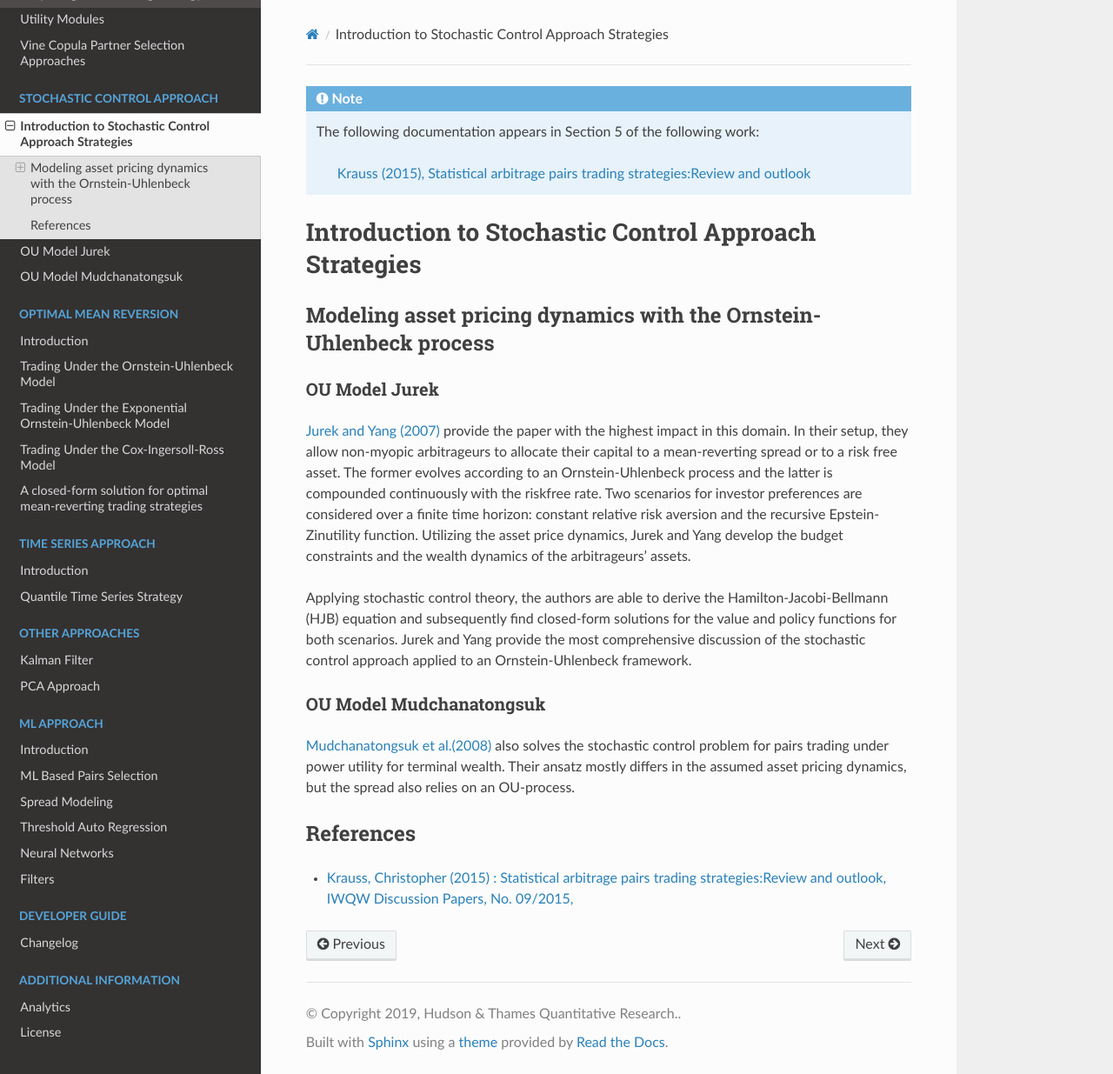
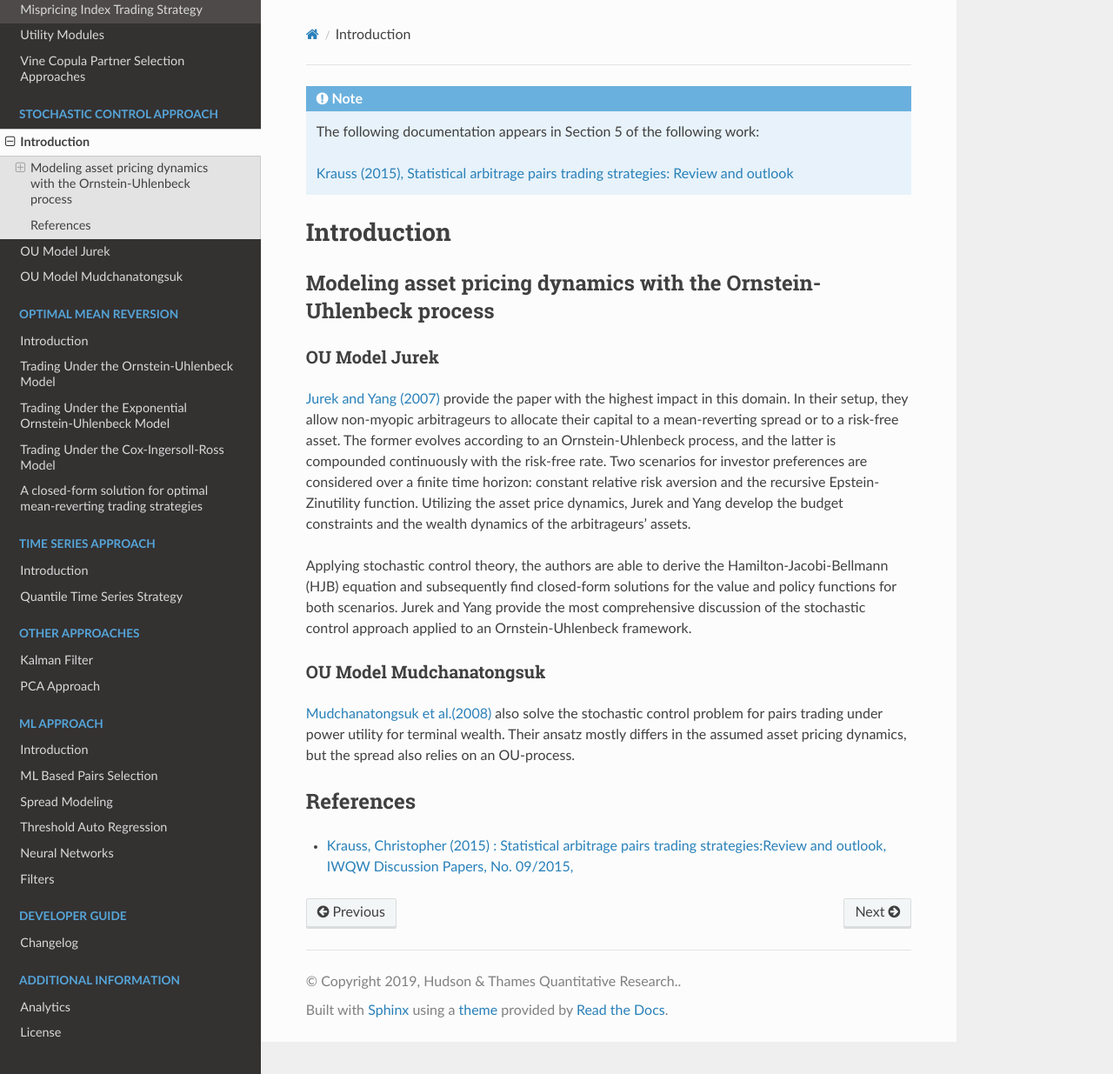
Before and after one commit to hudson-and-thames/arbitragelab, a Sphinx documentation site: the page built from docs/source/stochastic_control_approach/introduction.rst, in a window 1280 px wide and 1235 px high. Shown: the whole window at 87% size. Built offline with Sphinx 7.4.7 and the Read the Docs theme 2.0.0, drawn with Linux system fonts in a browser that asks for light colours.

Commit message:
Docs changes for the OU Stochastic Control Module

```diff
--- a/docs/source/stochastic_control_approach/introduction.rst
+++ b/docs/source/stochastic_control_approach/introduction.rst
@@ -1,14 +1,14 @@
-.. _stochastic_control_approach_strategies-introduction:
+.. _stochastic_control_approach-introduction:
 
 .. note::
-   The following documentation appears in Section 5 of the following work:
+    The following documentation appears in Section 5 of the following work:
 
-        `Krauss (2015), Statistical arbitrage pairs trading strategies:Review and outlook <https://www.econstor.eu/bitstream/10419/116783/1/833997289.pdf>`__
+    `Krauss (2015), Statistical arbitrage pairs trading strategies: Review and outlook <https://www.econstor.eu/bitstream/10419/116783/1/833997289.pdf>`__
 
 
-======================================================
-Introduction to Stochastic Control Approach Strategies
-======================================================
+============
+Introduction
+============
 
 Modeling asset pricing dynamics with the Ornstein-Uhlenbeck process
 ###################################################################
@@ -18,8 +18,8 @@ OU Model Jurek
 
 `Jurek and Yang (2007) <https://papers.ssrn.com/sol3/papers.cfm?abstract_id=882536>`__ provide the paper with the
 highest impact in this domain. In their setup, they allow non-myopic arbitrageurs to allocate their capital
-to a mean-reverting spread or to a risk free asset. The former evolves according to an Ornstein-Uhlenbeck process
-and the latter is compounded continuously with the riskfree rate. Two scenarios for investor preferences are considered
+to a mean-reverting spread or to a risk-free asset. The former evolves according to an Ornstein-Uhlenbeck process,
+and the latter is compounded continuously with the risk-free rate. Two scenarios for investor preferences are considered
 over a finite time horizon: constant relative risk aversion and the recursive Epstein-Zinutility function.
 Utilizing the asset price dynamics, Jurek and Yang develop the budget constraints
 and the wealth dynamics of the arbitrageurs’ assets.
@@ -32,7 +32,7 @@ the most comprehensive discussion of the stochastic control approach applied to
 OU Model Mudchanatongsuk
 ************************
 
-`Mudchanatongsuk  et  al.(2008) <http://folk.ntnu.no/skoge/prost/proceedings/acc08/data/papers/0479.pdf>`__ also solves
+`Mudchanatongsuk  et  al.(2008) <http://folk.ntnu.no/skoge/prost/proceedings/acc08/data/papers/0479.pdf>`__ also solve
 the stochastic control problem for pairs trading under power utility for terminal wealth.
 Their ansatz mostly differs in the assumed asset pricing dynamics, but the spread also relies on an OU-process.
 
```
Also changed, not shown: docs/source/stochastic_control_approach/ou_model_jurek.rst (+9 -7 lines), docs/source/stochastic_control_approach/ou_model_mudchanatongsuk.rst (+7 -7 lines).
